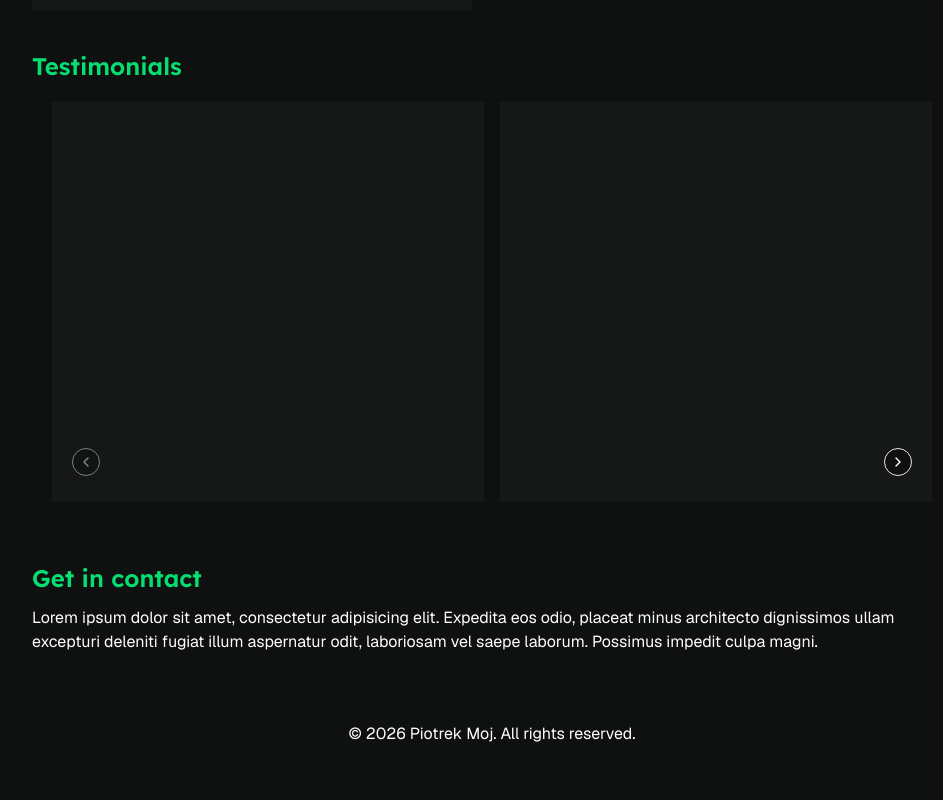
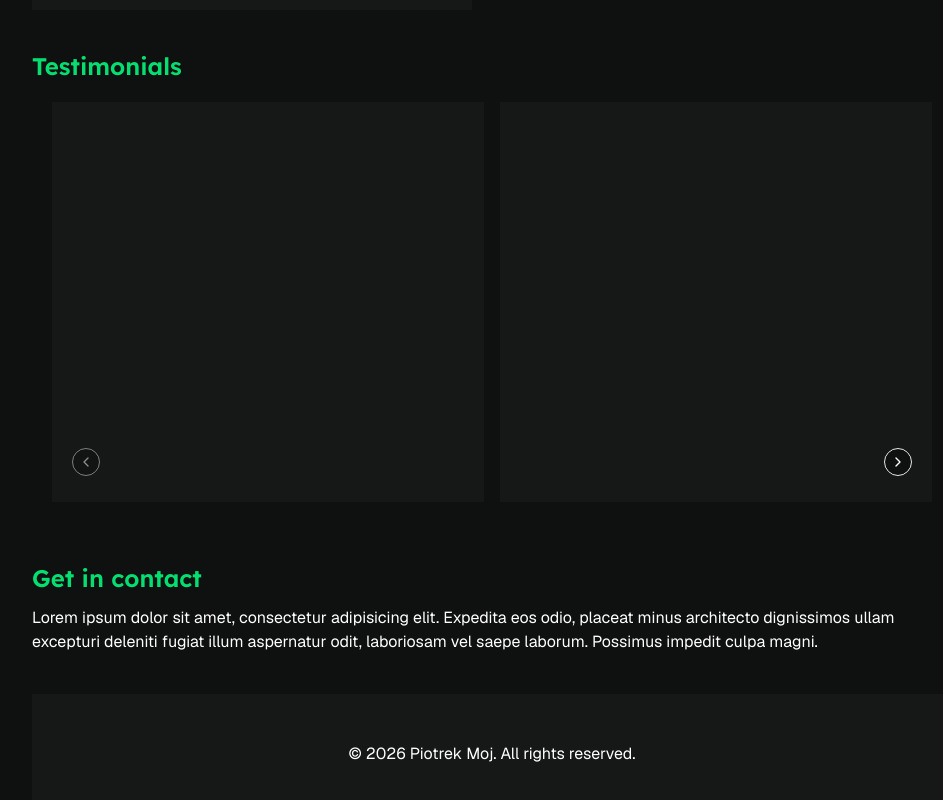
Before and after one commit to krako2/piotr-moj-pt, a Next.js app: page / in a window 1280 px wide. Shown: the part 770-1570 px from the top of the page, without its empty margins (148-1091 px from the left). Built offline with nearby package versions, Linux system fonts and the light colour scheme.

Commit message:
tweak the padding and give the footer a background colour

```diff
--- a/components/contact.tsx
+++ b/components/contact.tsx
@@ -1,7 +1,7 @@
 export default function Contact() {
   return (
-    <section className="px-5">
-      <h2 className="mt-5 text-2xl font-semibold text-green-400">Get in contact</h2>
+    <section className="p-5">
+      <h2 className="text-2xl font-semibold text-green-400">Get in contact</h2>
       <p className="mt-3">Lorem ipsum dolor sit amet, consectetur adipisicing elit. Expedita eos odio, placeat minus architecto dignissimos ullam excepturi deleniti fugiat illum aspernatur odit, laboriosam vel saepe laborum. Possimus impedit culpa magni.</p>
     </section>
   );
--- a/components/footer.tsx
+++ b/components/footer.tsx
@@ -2,7 +2,7 @@
 
 export default function Footer() {
   return (
-    <footer className="flex justify-center items-center h-40">
+    <footer className="m-5 flex justify-center items-center h-30 bg-(--placeholder)">
       <p>&copy; { new Date().getFullYear() } Piotrek Moj. All rights reserved.</p>
     </footer>
   );
```
